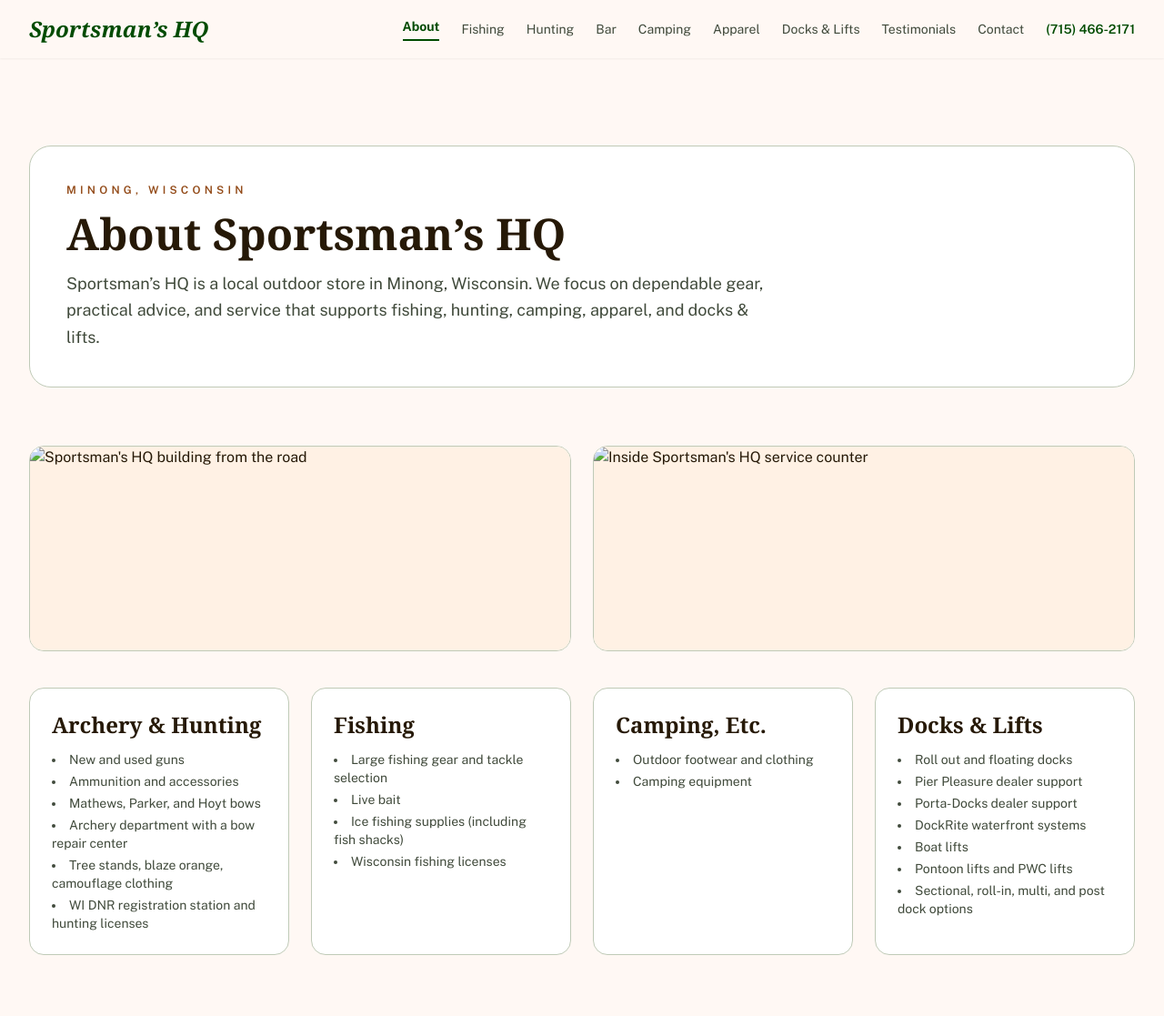
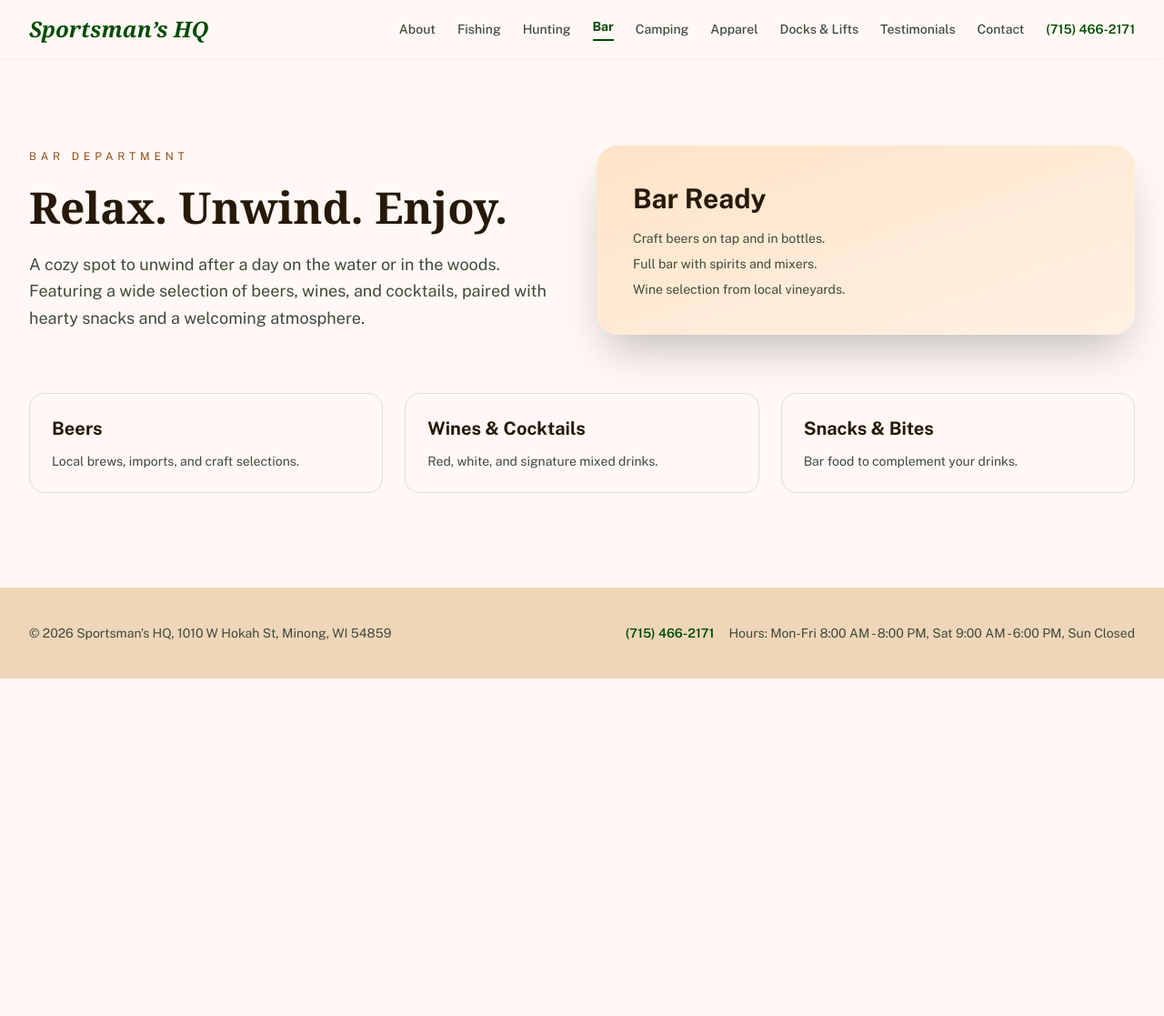
Before and after one commit to hurt0098-code/SportsmansHeadquarters, a plain HTML site: page code.html in a window 1280 px wide. Shown: the top 1117 px of the page at 91% size. After the commit the page ends 800 px from the top, so only its background shows below. Drawn offline with nearby package versions, Linux system fonts and the light colour scheme.

Commit message:
Upload 2

```diff
--- a/code.html
+++ b/code.html
@@ -3,23 +3,49 @@
 <head>
 <meta charset="utf-8"/>
 <meta name="viewport" content="width=device-width, initial-scale=1.0"/>
-<title>About Sportsman’s HQ</title>
-<link href="https://fonts.googleapis.com/css2?family=Public+Sans:wght@300;400;600;700&family=Newsreader:wght@400;600&display=swap" rel="stylesheet"/>
+<title>Bar | Sportsman’s HQ</title>
+<link href="https://fonts.googleapis.com/css2?family=Newsreader:ital,opsz,wght@0,6..72,200..800;1,6..72,200..800&family=Public+Sans:wght@300;400;500;600;700&display=swap" rel="stylesheet"/>
+<link rel="stylesheet" href="https://fonts.googleapis.com/css2?family=Material+Symbols+Outlined:wght,FILL@100..700,0..1&display=swap"/>
 <script src="https://cdn.tailwindcss.com?plugins=forms,container-queries"></script>
+<script>
+  tailwind.config = {
+    theme: {
+      extend: {
+        colors: {
+          background: "#fff8f4",
+          "on-background": "#261907",
+          surface: "#fff8f4",
+          "on-surface": "#261907",
+          "on-surface-variant": "#404a3b",
+          "outline-variant": "#bfcab7",
+          primary: "#004b00",
+          secondary: "#934b19",
+          "surface-container-low": "#fff1e4",
+          "surface-container-high": "#fee4c7",
+          "primary-container": "#006600",
+          "primary-fixed-dim": "#81db6e",
+          "on-primary": "#ffffff",
+          "on-primary-container": "#88e274"
+        }
+      }
+    }
+  };
+</script>
 <style>
-    body { font-family: 'Public Sans', sans-serif; margin:0; background:#fff8f4; color:#261907; }
+    body { font-family: 'Public Sans', sans-serif; }
     .font-serif { font-family: 'Newsreader', serif; }
+    .material-symbols-outlined { font-variation-settings: 'FILL' 0, 'wght' 400, 'GRAD' 0, 'opsz' 24; }
 </style>
 </head>
-<body>
-<header class="fixed top-0 w-full z-50 bg-[#fff8f4]/90 backdrop-blur-md shadow-sm">
-  <nav class="max-w-screen-2xl mx-auto px-6 md:px-8 py-4 flex items-center justify-between gap-6">
+<body class="bg-background text-on-background antialiased">
+<nav class="fixed top-0 w-full z-50 bg-[#fff8f4]/90 backdrop-blur-md shadow-sm">
+  <div class="max-w-screen-2xl mx-auto px-6 md:px-8 py-4 flex items-center justify-between gap-6">
     <a class="font-serif italic text-2xl font-bold text-[#004b00]" href="../index.html">Sportsman’s HQ</a>
     <div class="hidden md:flex items-center gap-6 text-sm font-medium text-[#404a3b]">
-      <a class="text-[#004b00] font-bold border-b-2 border-[#004b00] pb-1" href="../about_us/code.html">About</a>
+      <a class="hover:text-[#934b19]" href="../about_us/code.html">About</a>
       <a class="hover:text-[#934b19]" href="../fishing/code.html">Fishing</a>
       <a class="hover:text-[#934b19]" href="../hunting/code.html">Hunting</a>
-      <a class="hover:text-[#934b19]" href="../bar/code.html">Bar</a>
+      <a class="text-[#004b00] font-bold border-b-2 border-[#004b00] pb-1" href="../bar/code.html">Bar</a>
       <a class="hover:text-[#934b19]" href="../camping/code.html">Camping</a>
       <a class="hover:text-[#934b19]" href="../apparel/code.html">Apparel</a>
       <a class="hover:text-[#934b19]" href="../docks_lifts/code.html">Docks &amp; Lifts</a>
@@ -31,72 +57,39 @@
       <a class="font-semibold text-[#004b00]" href="../contact_directions/code.html">Contact</a>
       <a class="font-semibold text-[#004b00]" href="tel:+17154662171">Call</a>
     </div>
+  </div>
 </nav>
-</header>
-
 <main class="pt-24">
-  <section class="max-w-screen-2xl mx-auto px-6 md:px-8 py-10 md:py-16">
-    <div class="rounded-3xl border border-[#bfcab7] bg-white p-8 md:p-10">
-      <p class="text-xs uppercase tracking-[0.35em] text-[#934b19] font-semibold">Minong, Wisconsin</p>
-      <h1 class="font-serif text-5xl font-bold mt-4">About Sportsman’s HQ</h1>
-      <p class="text-lg text-[#404a3b] leading-relaxed mt-4 max-w-3xl">
-        Sportsman’s HQ is a local outdoor store in Minong, Wisconsin. We focus on dependable gear, practical advice, and service that
-        supports fishing, hunting, camping, apparel, and docks &amp; lifts.
-      </p>
+    <section class="px-8 py-16 max-w-screen-2xl mx-auto">
+        <div class="grid gap-8 md:grid-cols-2 items-center">
+            <div class="space-y-6">
+                <p class="text-xs uppercase tracking-[0.4em] text-[#934b19]">Bar Department</p>
+                <h1 class="font-serif text-5xl text-on-surface font-bold">Relax. Unwind. Enjoy.</h1>
+                <p class="text-lg text-on-surface-variant leading-relaxed">A cozy spot to unwind after a day on the water or in the woods. Featuring a wide selection of beers, wines, and cocktails, paired with hearty snacks and a welcoming atmosphere.</p>
             </div>
-  </section>
-
-  <section class="max-w-screen-2xl mx-auto px-6 md:px-8 pb-10">
-    <div class="grid gap-6 md:grid-cols-2">
-      <div class="rounded-2xl overflow-hidden border border-[#bfcab7] bg-white">
-        <img class="w-full h-48 md:h-56 object-contain bg-[#fff1e4]" src="../assets/photos/link3.jpg" alt="Sportsman's HQ building from the road">
-      </div>
-      <div class="rounded-2xl overflow-hidden border border-[#bfcab7] bg-white">
-        <img class="w-full h-48 md:h-56 object-contain bg-[#fff1e4]" src="../assets/photos/link2.jpg" alt="Inside Sportsman's HQ service counter">
+            <div class="rounded-3xl bg-gradient-to-br from-surface-container-high to-surface-container-low p-10 shadow-2xl space-y-4">
+                <h2 class="text-3xl font-bold">Bar Ready</h2>
+                <ul class="text-sm space-y-2 text-on-surface-variant">
+                    <li>Craft beers on tap and in bottles.</li>
+                    <li>Full bar with spirits and mixers.</li>
+                    <li>Wine selection from local vineyards.</li>
+                </ul>
             </div>
         </div>
     </section>
-
-  <section class="max-w-screen-2xl mx-auto px-6 md:px-8 pb-16">
-    <div class="grid gap-6 md:grid-cols-2 lg:grid-cols-4">
-      <div class="rounded-2xl border border-[#bfcab7] bg-white p-6">
-        <h2 class="font-serif text-2xl font-bold">Archery &amp; Hunting</h2>
-        <ul class="mt-3 text-sm text-[#404a3b] list-disc list-inside space-y-1">
-          <li>New and used guns</li>
-          <li>Ammunition and accessories</li>
-          <li>Mathews, Parker, and Hoyt bows</li>
-          <li>Archery department with a bow repair center</li>
-          <li>Tree stands, blaze orange, camouflage clothing</li>
-          <li>WI DNR registration station and hunting licenses</li>
-        </ul>
+    <section class="px-8 pb-16">
+        <div class="max-w-screen-2xl mx-auto grid gap-6 md:grid-cols-3">
+            <div class="rounded-2xl border border-outline-variant/50 p-6 space-y-3">
+                <h3 class="text-xl font-bold">Beers</h3>
+                <p class="text-sm text-on-surface-variant">Local brews, imports, and craft selections.</p>
             </div>
-      <div class="rounded-2xl border border-[#bfcab7] bg-white p-6">
-        <h2 class="font-serif text-2xl font-bold">Fishing</h2>
-        <ul class="mt-3 text-sm text-[#404a3b] list-disc list-inside space-y-1">
-          <li>Large fishing gear and tackle selection</li>
-          <li>Live bait</li>
-          <li>Ice fishing supplies (including fish shacks)</li>
-          <li>Wisconsin fishing licenses</li>
-        </ul>
+            <div class="rounded-2xl border border-outline-variant/50 p-6 space-y-3">
+                <h3 class="text-xl font-bold">Wines & Cocktails</h3>
+                <p class="text-sm text-on-surface-variant">Red, white, and signature mixed drinks.</p>
             </div>
-      <div class="rounded-2xl border border-[#bfcab7] bg-white p-6">
-        <h2 class="font-serif text-2xl font-bold">Camping, Etc.</h2>
-        <ul class="mt-3 text-sm text-[#404a3b] list-disc list-inside space-y-1">
-          <li>Outdoor footwear and clothing</li>
-          <li>Camping equipment</li>
-        </ul>
-      </div>
-      <div class="rounded-2xl border border-[#bfcab7] bg-white p-6">
-        <h2 class="font-serif text-2xl font-bold">Docks &amp; Lifts</h2>
-        <ul class="mt-3 text-sm text-[#404a3b] list-disc list-inside space-y-1">
-          <li>Roll out and floating docks</li>
-          <li>Pier Pleasure dealer support</li>
-          <li>Porta-Docks dealer support</li>
-          <li>DockRite waterfront systems</li>
-          <li>Boat lifts</li>
-          <li>Pontoon lifts and PWC lifts</li>
-          <li>Sectional, roll-in, multi, and post dock options</li>
-        </ul>
+            <div class="rounded-2xl border border-outline-variant/50 p-6 space-y-3">
+                <h3 class="text-xl font-bold">Snacks & Bites</h3>
+                <p class="text-sm text-on-surface-variant">Bar food to complement your drinks.</p>
             </div>
         </div>
     </section>
```
Lines whose indentation alone changed are shown as unchanged.
